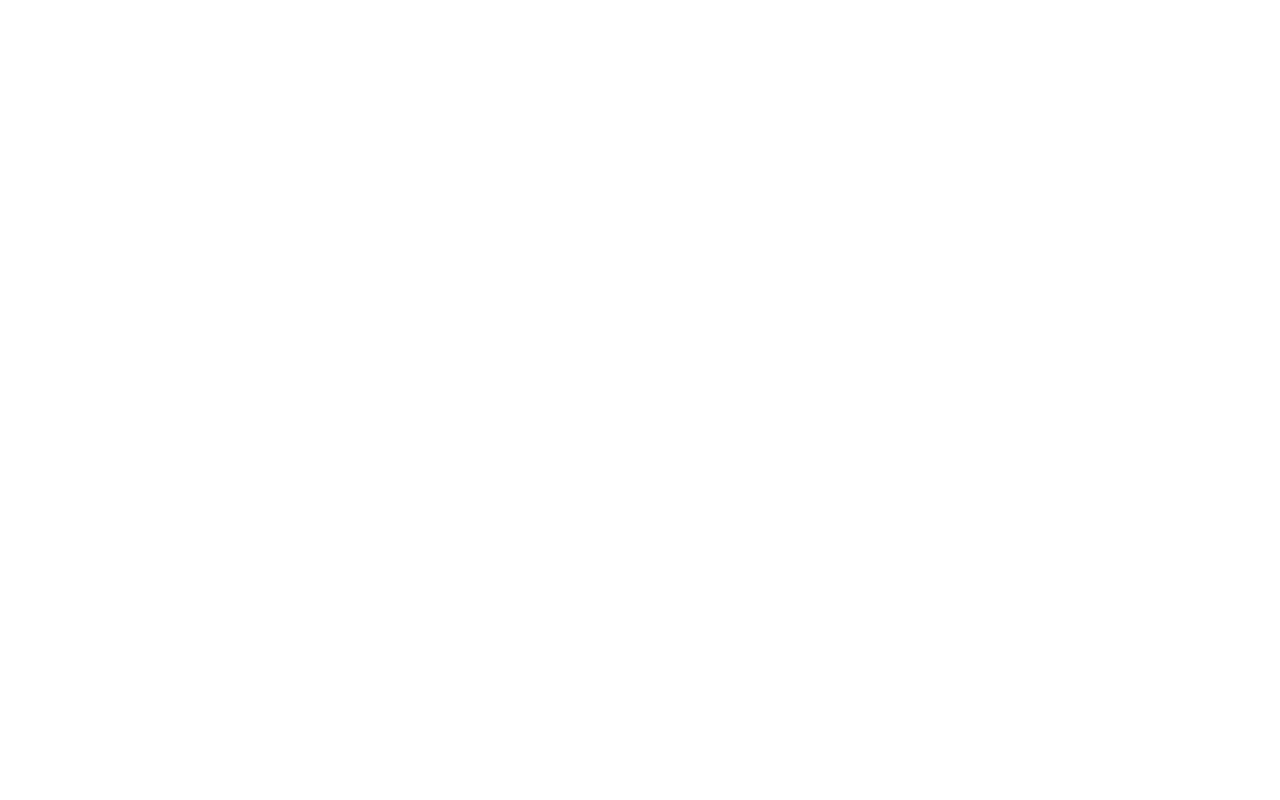
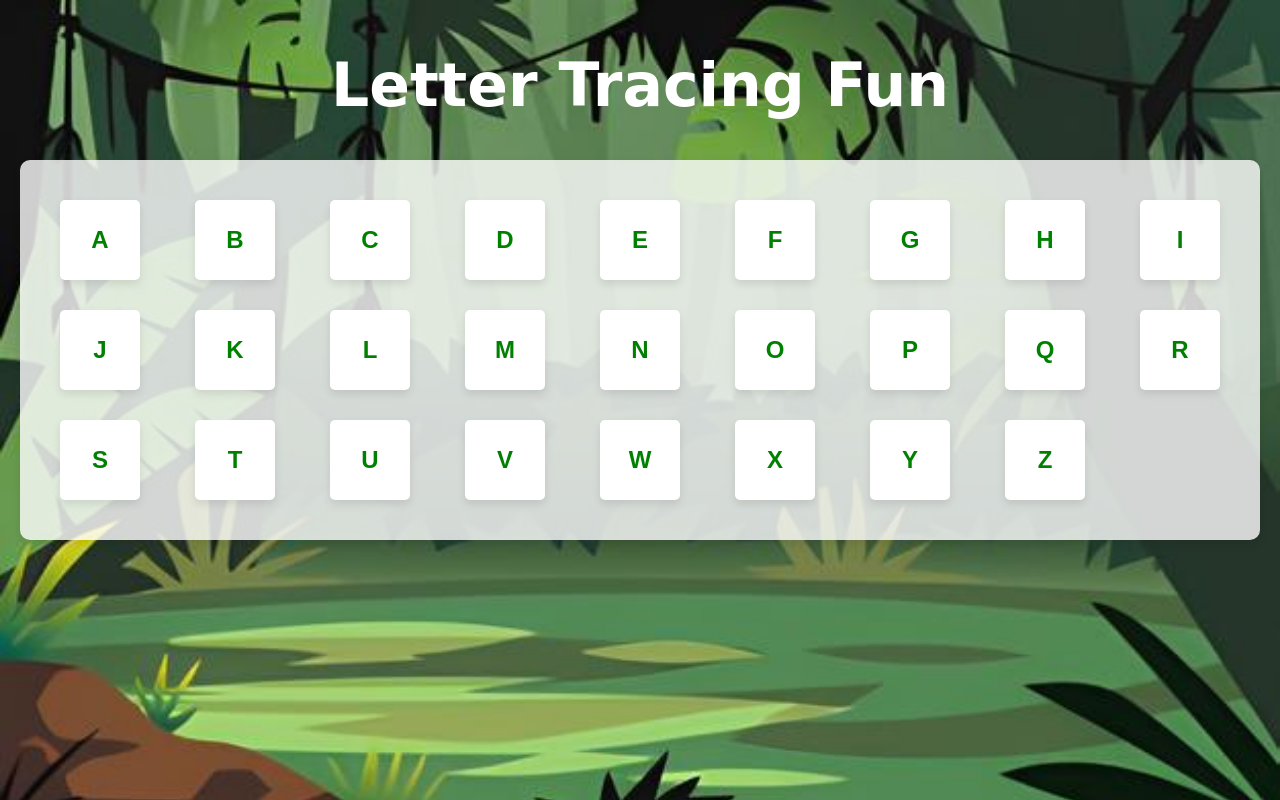
Before and after one commit to abhayjit07/Alphabet-Tracing-App, a plain HTML site: page index2.html in a window 1280 px wide. Drawn offline with Linux system fonts and the light colour scheme.

Commit message:
Added new page

```diff
--- a/index2.html
+++ b/index2.html
@@ -4,9 +4,102 @@
     <meta charset="UTF-8">
     <meta name="viewport" content="width=device-width, initial-scale=1.0">
     <title>Letter Tracing Fun</title>
+    <link rel="stylesheet" href="style2.css">
 </head>
 <body>
-
-
+    <div class="container">
+        <header>
+          <h1>Letter Tracing Fun</h1>
+        </header>
+    </div>
+    <div class = "alphabets">
+        <div class = "row-1">
+            <div class = "alphabet">
+                <p>A</p>
+            </div>
+            <div class = "alphabet">
+                <p>B</p>
+            </div>
+            <div class = "alphabet">
+                <p>C</p>
+            </div>
+            <div class="alphabet">
+                <p>D</p>
+            </div>
+            <div class="alphabet">
+                <p>E</p>
+            </div>
+            <div class="alphabet">
+                <p>F</p>
+            </div>
+            <div class="alphabet">
+                <p>G</p>
+            </div>
+            <div class="alphabet">
+                <p>H</p>
+            </div>
+            <div class="alphabet">
+                <p>I</p>
+            </div>
+        </div>
+        <div class = "row-2">
+            <div class = "alphabet">
+                <p>J</p>
+            </div>
+            <div class = "alphabet">
+                <p>K</p>
+            </div>
+            <div class = "alphabet">
+                <p>L</p>
+            </div>
+            <div class="alphabet">
+                <p>M</p>
+            </div>
+            <div class="alphabet">
+                <p>N</p>
+            </div>
+            <div class="alphabet">
+                <p>O</p>
+            </div>
+            <div class="alphabet">
+                <p>P</p>
+            </div>
+            <div class="alphabet">
+                <p>Q</p>
+            </div>
+            <div class="alphabet">
+                <p>R</p>
+            </div>
+        </div>
+        <div class = "row-2">
+            <div class = "alphabet">
+                <p>S</p>
+            </div>
+            <div class = "alphabet">
+                <p>T</p>
+            </div>
+            <div class = "alphabet">
+                <p>U</p>
+            </div>
+            <div class="alphabet">
+                <p>V</p>
+            </div>
+            <div class="alphabet">
+                <p>W</p>
+            </div>
+            <div class="alphabet">
+                <p>X</p>
+            </div>
+            <div class="alphabet">
+                <p>Y</p>
+            </div>
+            <div class="alphabet">
+                <p>Z</p>
+            </div>
+            <div class="alphabet-special">
+                <p></p>
+            </div>
+        </div>
+    </div>
 </body>
 </html>
--- /dev/null
+++ b/style2.css
@@ -0,0 +1,85 @@
+body {
+    background-image: url("assets/cartoon-background.jpg");
+    background-repeat: no-repeat;
+    background-attachment: fixed;
+    background-size: cover;
+    margin: 0; /* Remove default margin */
+    font-family: "Arial", sans-serif;
+  }
+
+  .container {
+    text-align: center;
+    margin: 20px;
+    margin-bottom: 5px;
+  }
+
+  header {
+    color: #fff;
+    padding: 30px;
+    border-radius: 5px;
+  }
+
+  h1 {
+    font-family: "Lobster", cursive;
+    font-size: 60px;
+    margin: 0;
+  }
+
+  .alphabets {
+    background-color: rgba(255, 255, 255, 0.8); /* Use rgba for better opacity control */
+    border-radius: 10px;
+    padding: 20px;
+    margin: 20px;
+    margin-top: 10px;
+    border-color: aquamarine;
+    box-shadow: 0 4px 8px 0 rgba(0, 0, 0, 0.1);
+  }
+
+  .row-1,
+  .row-2{
+    display: flex;
+    justify-content: space-between;
+    align-items: center;
+    margin-top: 50px;
+    margin: 10px;
+    /* flex-wrap: wrap; Allow flex containers to wrap onto multiple lines */
+  }
+  .row-3{
+    /* display: flex; */
+    /* justify-content: space-between; */
+    align-items: center;
+    margin-top: 50px;
+    margin: 10px;
+  }
+  .alphabet-special{
+    width: 40px;
+    height: 40px;
+
+    padding: 20px;
+    margin: 10px;
+    border-radius: 5px;
+    display: flex;
+    align-items: center;
+    justify-content: center;
+  }
+
+  .alphabet {
+    width: 40px; /* Set a fixed width */
+    height: 40px; /* Set a fixed height */
+    background-color: #fff;
+    padding: 20px;
+    margin: 10px;
+    border-radius: 5px;
+    box-shadow: 0 4px 8px rgba(0, 0, 0, 0.1);
+    display: flex;
+    align-items: center;
+    justify-content: center;
+  }
+
+  .alphabet p {
+    margin: 0;
+    font-size: 24px;
+    font-weight: bold;
+    /* make the text green in colour */
+    color: green;
+  }
```
Also changed, not shown: style2.html (deleted, +0 -11 lines), read-letter-A.html (added).
